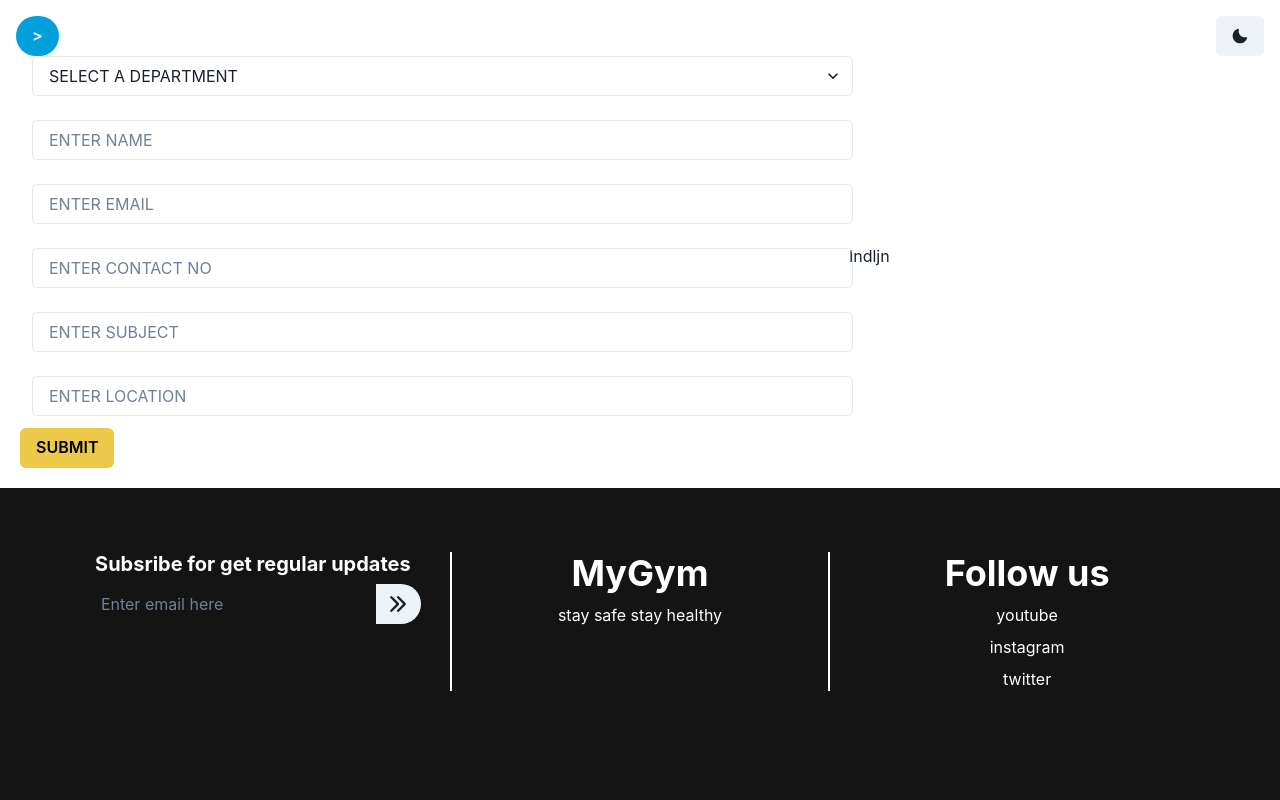
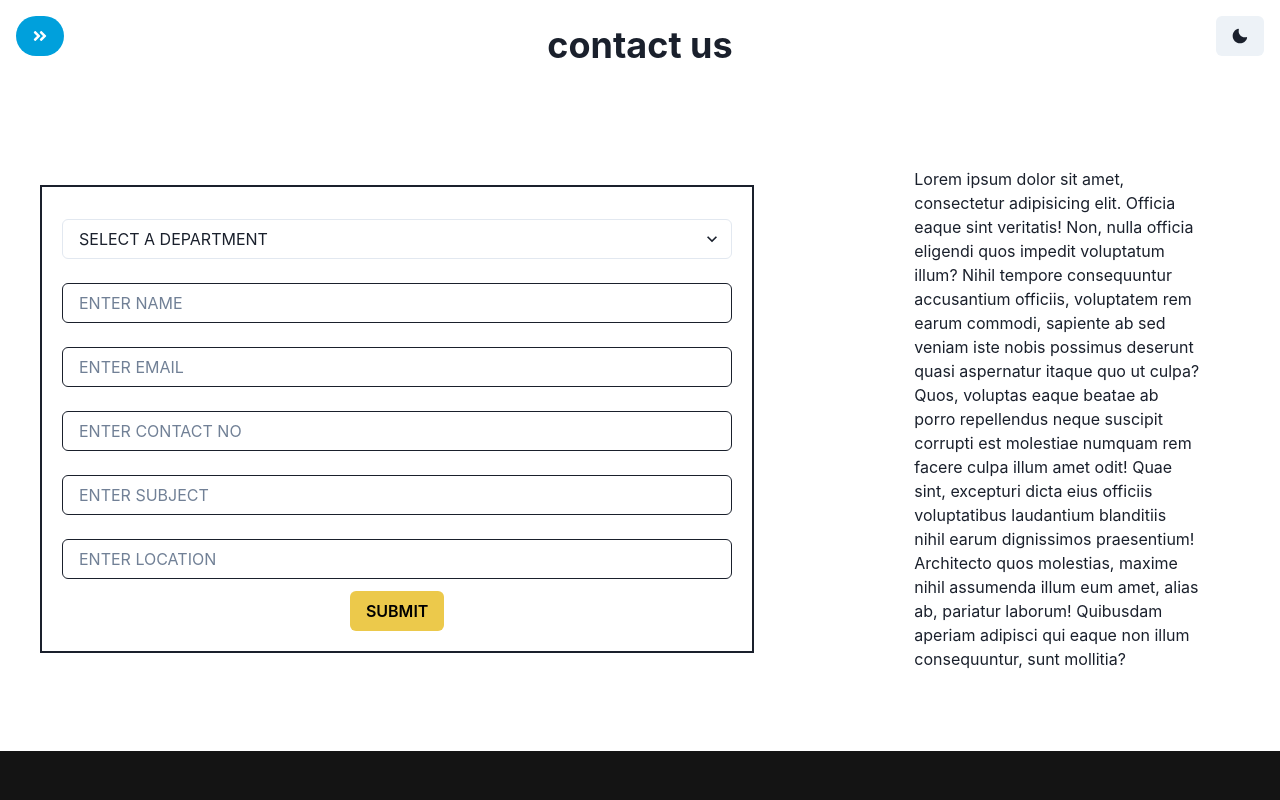
Before and after one commit to NISHANTPUNDE/Gym_app, a React (Create React App) app: page /Contact in a window 1280 px wide. Shown: the top 800 px of the page. Built offline with nearby package versions, Linux system fonts and the light colour scheme.

Commit message:
contact page added

```diff
--- a/package.json
+++ b/package.json
@@ -13,6 +13,7 @@
     "framer-motion": "^10.13.0",
     "react": "^18.2.0",
     "react-dom": "^18.2.0",
+    "react-icons": "^4.10.1",
     "react-responsive-carousel": "^3.2.23",
     "react-router-dom": "^6.14.2",
     "react-scripts": "5.0.1",
--- a/src/components/Contact.jsx
+++ b/src/components/Contact.jsx
@@ -1,28 +1,48 @@
-import { Button, HStack, Input, Select, VStack,Text, FormControl } from '@chakra-ui/react'
-import React from 'react'
+import {
+  Button,
+  HStack,
+  Input,
+  Select,
+  Box,
+  Text,
+  FormControl,
+  Heading,
+} from "@chakra-ui/react";
+import React from "react";
 
 const Contact = () => {
+  return (
+    <>
+    <Heading w={'fit-content'} m={'auto'} >contact us</Heading>
+    <HStack mt={'5'} spacing={'10'}>
 
-  return (
-        <HStack p={'5'}>
-          <FormControl>
-          <Select  m={'3'} placeholder='SELECT A DEPARTMENT'>
-            <option value="CORPORATE SALES">CORPORATE SALES</option>
-            <option value="INTERESTING IN FRANCHISE">INTERESTING IN FRANCHISE</option>
-            <option value="CUSTOMER CARE">CUSTOMER CARE</option>
-            <option value="ADVERTISE WITH GOLD GYM">ADVERTISE WITH GOLD GYM</option>
-          </Select>
-          <Input focusBorderColor='white' m={'3'} placeholder='ENTER NAME'></Input>
-          <Input m={'3'} placeholder='ENTER EMAIL'></Input>
-          <Input m={'3'} placeholder='ENTER CONTACT NO'></Input>
-          <Input m={'3'} placeholder='ENTER SUBJECT'></Input>
-          <Input m={'3'} placeholder='ENTER LOCATION'></Input>
-          <Button colorScheme='yellow'>SUBMIT</Button>
-          </FormControl>
-          <Text w={['','50%']}>lndljn</Text>
-        </HStack>
+      <FormControl p={'10'} >
+        <Box border={'2px'} p={'5'} display={'flex'} flexDir={'column'} alignItems={'center'} justifyContent={'center'}>
+        <Select m={"3"} placeholder="SELECT A DEPARTMENT">
+          <option value="CORPORATE SALES">CORPORATE SALES</option>
+          <option value="INTERESTING IN FRANCHISE">
+            INTERESTING IN FRANCHISE
+          </option>
+          <option value="CUSTOMER CARE">CUSTOMER CARE</option>
+          <option value="ADVERTISE WITH GOLD GYM">
+            ADVERTISE WITH GOLD GYM
+          </option>
+        </Select>
+        <Input
+          m={"3"}
+          placeholder="ENTER NAME"
+        ></Input>
+        <Input m={"3"} placeholder="ENTER EMAIL"></Input>
+        <Input m={"3"} placeholder="ENTER CONTACT NO"></Input>
+        <Input m={"3"} placeholder="ENTER SUBJECT"></Input>
+        <Input m={"3"} placeholder="ENTER LOCATION"></Input>
+        <Button colorScheme="yellow">SUBMIT</Button>
+        </Box>
+      </FormControl>
+      <Text p={'20'} w={["", "50%"]}> Lorem ipsum dolor sit amet, consectetur adipisicing elit. Officia eaque sint veritatis! Non, nulla officia eligendi quos impedit voluptatum illum? Nihil tempore consequuntur accusantium officiis, voluptatem rem earum commodi, sapiente ab sed veniam iste nobis possimus deserunt quasi aspernatur itaque quo ut culpa? Quos, voluptas eaque beatae ab porro repellendus neque suscipit corrupti est molestiae numquam rem facere culpa illum amet odit! Quae sint, excepturi dicta eius officiis voluptatibus laudantium blanditiis nihil earum dignissimos praesentium! Architecto quos molestias, maxime nihil assumenda illum eum amet, alias ab, pariatur laborum! Quibusdam aperiam adipisci qui eaque non illum consequuntur, sunt mollitia?</Text>
+    </HStack>
+    </>
+  );
+};
 
-  )
-}
-
-export default Contact
+export default Contact;
--- a/src/components/Home.jsx
+++ b/src/components/Home.jsx
@@ -16,7 +16,8 @@ const Home = () => {
         showStatus={false}
         showThumbs={false}
         interval={"1000"}
-      >
+
+        >
         <Box w={"full"} maxH={"90vh"} >
           <img src={firstimg} alt="imag" />
         </Box>
--- a/src/components/Slide.jsx
+++ b/src/components/Slide.jsx
@@ -13,6 +13,7 @@ import {
   HStack,
 } from "@chakra-ui/react";
 import { Link } from "react-router-dom";
+import {FaAngleDoubleRight} from "react-icons/fa"
 const Slide = () => {
   const { isOpen, onOpen, onClose } = useDisclosure();
   return (
@@ -24,10 +25,10 @@ const Slide = () => {
           left={"4"}
           colorScheme="linkedin"
           onClick={onOpen}
-          borderRadius={"full"}
+          borderRadius={'full'}
           zIndex={'overlay'}
         >
-          >
+          <FaAngleDoubleRight/>
         </Button>
       </Box>
       <Drawer isOpen={isOpen} placement="left" onClose={onClose}>
```
Also changed, not shown: 1 other file (tests, documents, lock files or other folders).
